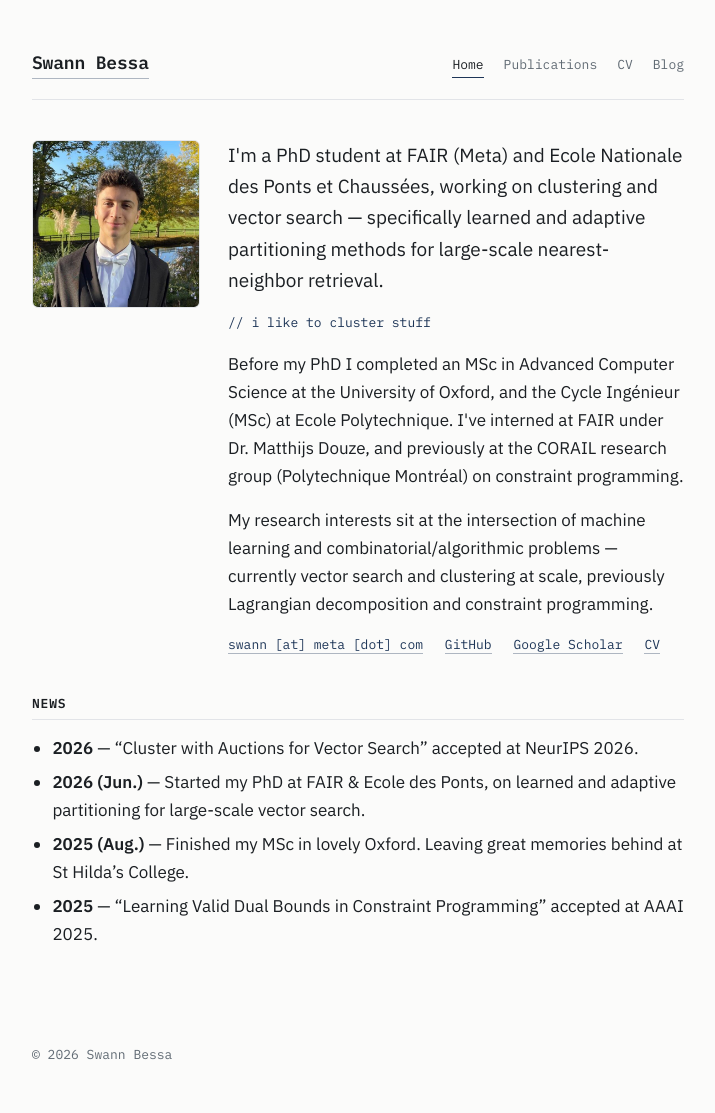
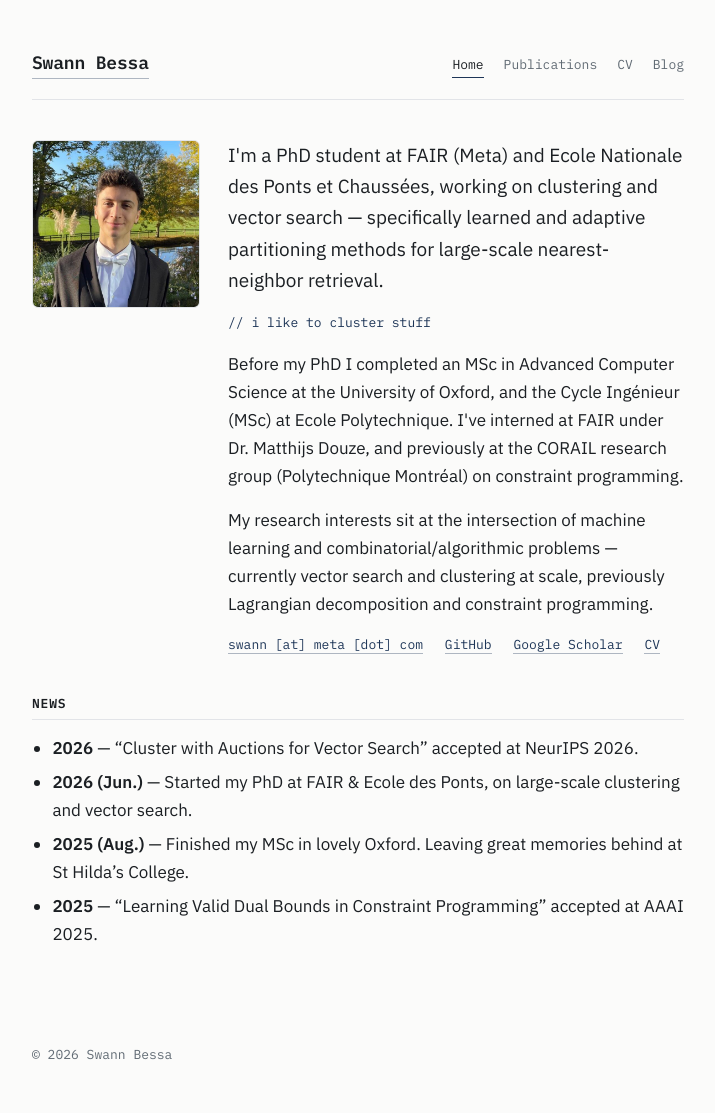
Before and after one commit to swannbessa/swannbessa.github.io, a Jekyll site: the page built from index.md, in a window 1280 px wide. Shown: the whole page, without its empty margins (282-997 px from the left). Built offline with Jekyll 4.4.1, drawn with Linux system fonts in a browser that asks for light colours.

Commit message:
Simplify PhD tagline to 'large-scale clustering and vector search'

```diff
--- a/index.md
+++ b/index.md
@@ -28,6 +28,6 @@ title: Home
 ## News
 
 - **2026** — "Cluster with Auctions for Vector Search" accepted at NeurIPS 2026.
-- **2026 (Jun.)** — Started my PhD at FAIR & Ecole des Ponts, on learned and adaptive partitioning for large-scale vector search.
+- **2026 (Jun.)** — Started my PhD at FAIR & Ecole des Ponts, on large-scale clustering and vector search.
 - **2025 (Aug.)** — Finished my MSc in lovely Oxford. Leaving great memories behind at St Hilda's College.
 - **2025** — "Learning Valid Dual Bounds in Constraint Programming" accepted at AAAI 2025.
```
Also changed, not shown: cv.md (+1 -1 lines).
